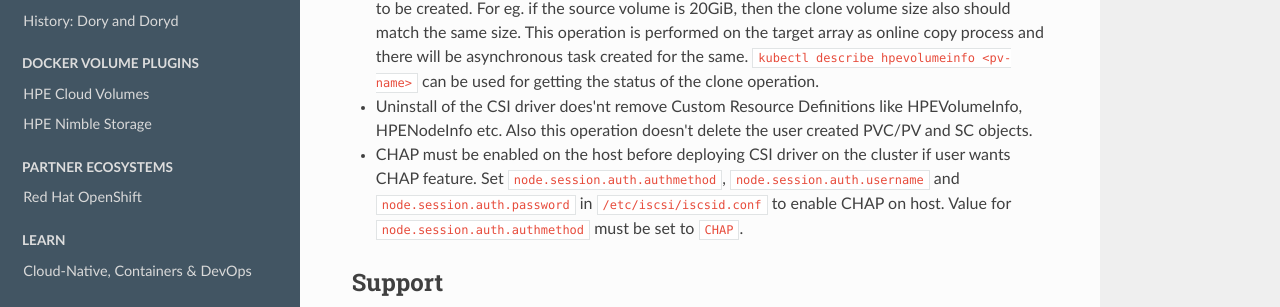
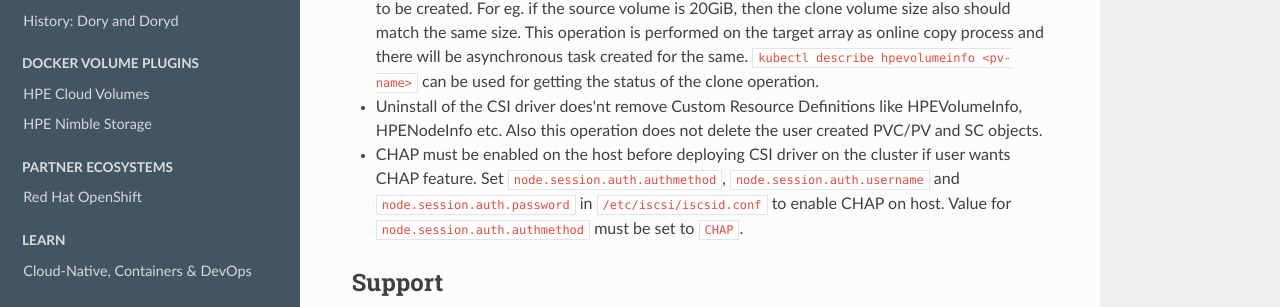
Before and after one commit to hpe-storage/scod, an MkDocs documentation site: the page built from docs/container_storage_provider/hpe_3par_primera/index.md, in a window 1280 px wide and 900 px high, scrolled down 4670 px. Shown: the part 365-672 px from the top of the window. Built offline with MkDocs 1.6.1, drawn with Linux system fonts in a browser that asks for light colours; nearby versions of some CDN libraries.

Commit message:
Fixed typo
Signed-off-by: Sneha Rai <sneha_srai@yahoo.co.in>

```diff
--- a/docs/container_storage_provider/hpe_3par_primera/index.md
+++ b/docs/container_storage_provider/hpe_3par_primera/index.md
@@ -167,7 +167,7 @@ lead to accidental deletion of SC/PVC. It's recommended to get the individual ob
 This operation is performed on the target array as online copy process and there will be asynchronous task created for the same.
 `kubectl describe hpevolumeinfo <pv-name>` can be used for getting the status of the clone operation.
 * Uninstall of the CSI driver does'nt remove Custom Resource Definitions like HPEVolumeInfo, HPENodeInfo etc.
-Also this operation doesn't delete the user created PVC/PV and SC objects.
+Also this operation does not delete the user created PVC/PV and SC objects.
 * CHAP must be enabled on the host before deploying CSI driver on the cluster if user wants CHAP feature.
 Set `node.session.auth.authmethod`, `node.session.auth.username` and `node.session.auth.password` in `/etc/iscsi/iscsid.conf` to enable CHAP on host.
 Value for `node.session.auth.authmethod` must be set to `CHAP`.
```
